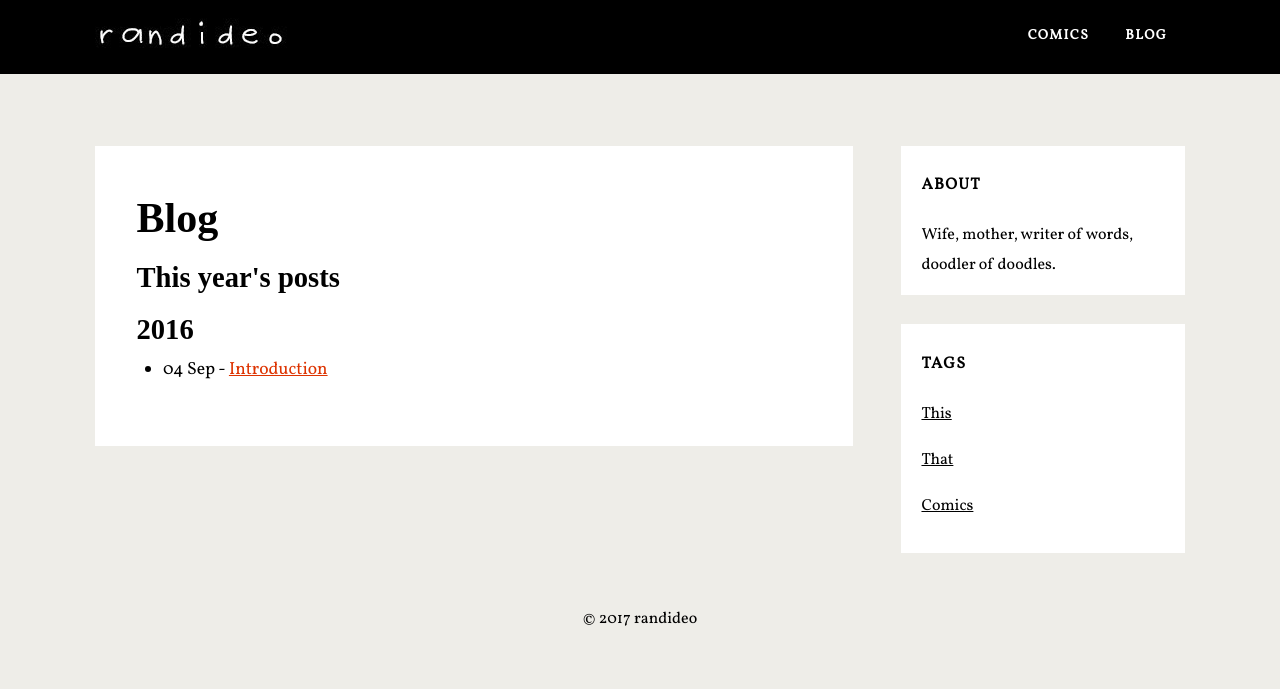
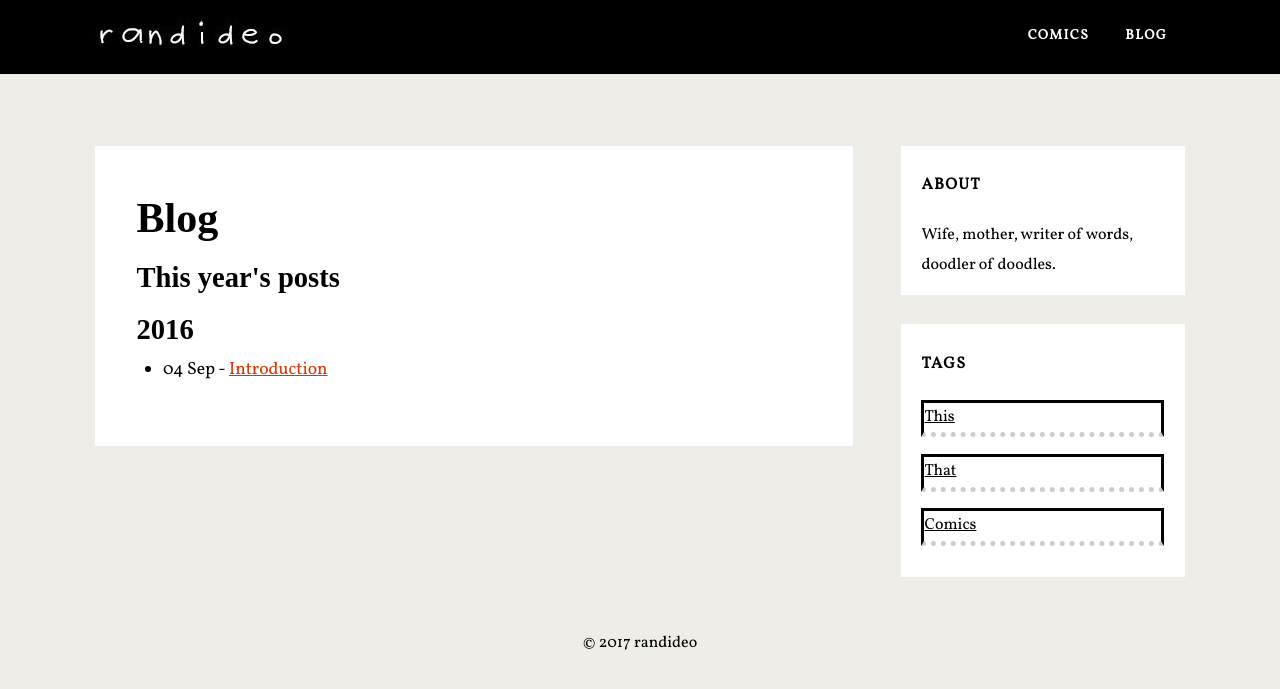
Before and after one commit to randideo/randideo.github.io, a Jekyll site: the page built from blog.html, in a window 1280 px wide. Shown: the top 689 px of the page. Built offline with Jekyll 4.4.1, drawn with Linux system fonts in a browser that asks for light colours; nearby versions of some CDN libraries; some web fonts are replaced; comment, search, counter and statistics services are not loaded.

Commit message:
Update sidebar.html

```diff
--- a/_includes/sidebar.html
+++ b/_includes/sidebar.html
@@ -12,7 +12,7 @@ Wife, mother, writer of words, doodler of doodles.
 <h2 class='title'>Tags</h2>
 <div class='widget-content list-label-widget-content'>
    {% for category in site.tags %}
-  <li style="list-style: none; margin: 1em 0 1.04502em; line-height: 1.85em; border-bottom: 1px #ccc;" ><a dir="ltr" href="/tags/#{{ label | first }}">{{ category | first }}</a></li>
+  <li style="list-style: none; margin: 1em 0 1.04502em; border-style: solid; border-bottom: thick dotted #ccc;" ><a dir="ltr" href="/tags/#{{ label | first }}">{{ category | first }}</a></li>
 {% endfor %}
 </div>
 </div>
```
